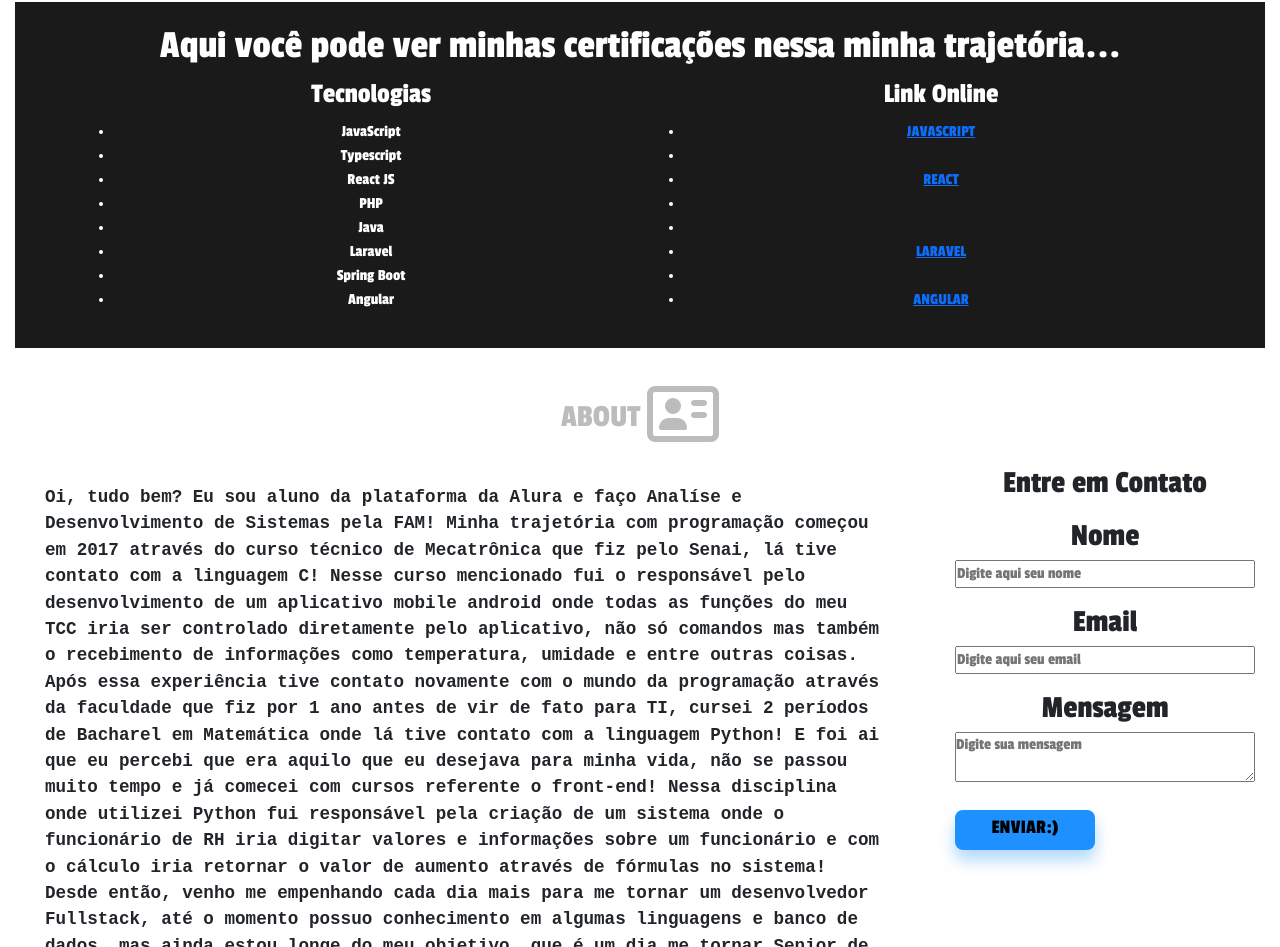
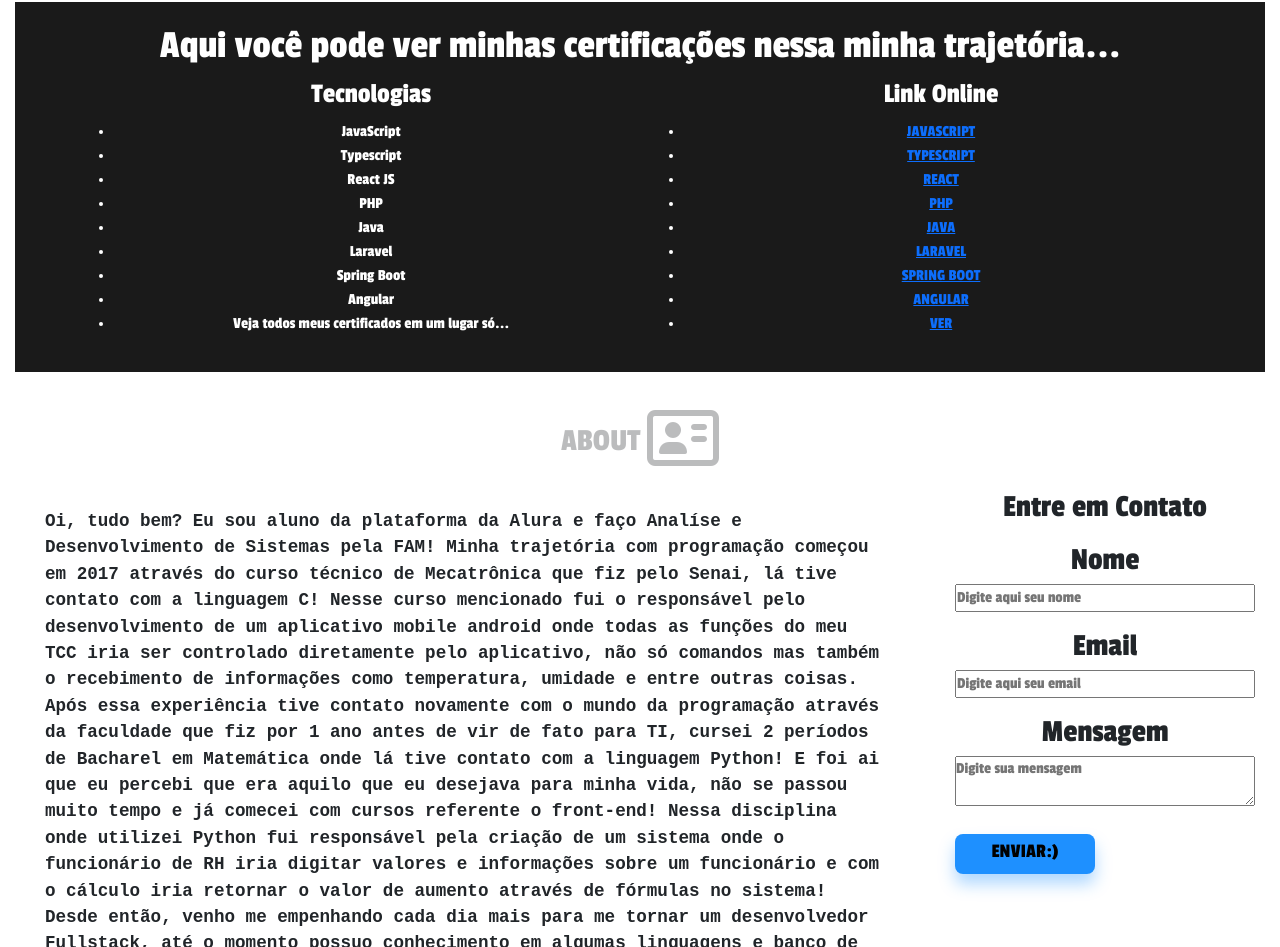
Before and after one commit to AndrewGPSilva/Presentation, a website: page index.html in a window 1280 px wide. Shown: the part 1994-2941 px from the top of the page. Drawn offline with nearby package versions, Linux system fonts and the light colour scheme; a web font is replaced by a local one.

Commit message:
finalizando a lista

```diff
--- a/index.html
+++ b/index.html
@@ -183,19 +183,21 @@
                         <li>Laravel</li>
                         <li>Spring Boot</li>
                         <li>Angular</li>
+                        <li>Veja todos meus certificados em um lugar só...</li>
                     </ul>
                   </div>
                   <div class="col">
                     <ul>
                         <h3>Link Online</h3>
                         <li><a href="https://cursos.alura.com.br/user/andrewgpereira/degree-javascript-front-end-v374365-374365/certificate">JAVASCRIPT</a></li>
-                        <li></li>
+                        <li><a href="https://cursos.alura.com.br/user/andrewgpereira/course/typescript-orientado-objetos/certificate">TYPESCRIPT</a></li>
                         <li><a href="https://cursos.alura.com.br/user/andrewgpereira/degree-react-javascript-450960/certificate">REACT</a></li>
-                        <li></li>
-                        <li><a href="https://www.dio.me/certificate/FC7A6356/share"></a></li>
+                        <li><a href="https://cursos.alura.com.br/user/andrewgpereira/course/php-oo-heranca-polimorfirmo-interfaces/certificate">PHP</a></li>
+                        <li><a href="https://www.dio.me/certificate/FC7A6356/share">JAVA</a></li>
                         <li><a href="https://cursos.alura.com.br/degree/certificate/14dbb833-ad67-457b-84e1-e6f2c53bef6b?lang=pt_BR">LARAVEL</a></li>
-                        <li></li>
+                        <li><a href="https://cursos.alura.com.br/user/andrewgpereira/course/java-spring-primeira-aplicacao-web/certificate">SPRING BOOT</a></li>
                         <li><a href="https://cursos.alura.com.br/user/andrewgpereira/course/angular-explorando-framework/certificate">ANGULAR</a></li>
+                        <li><a href="httlis://cursos.alura.com.br/user/andrewgpereira/fullCertificate/5b9951ca960292c64a78e15eb083048f">VER</a></li>
                     </ul>
                   </div>
                 </div>
```
